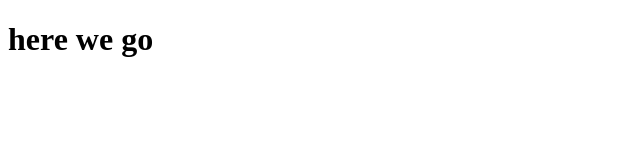
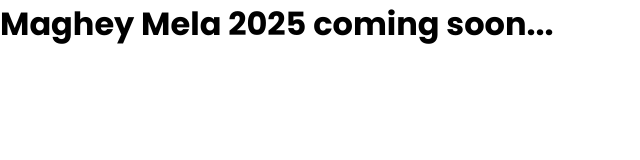
Before and after one commit to IsacSmile/magheymela, a plain HTML site: page index.html in a window 1280 px wide. Shown: the whole page, without its empty margins (0-640 px from the left). Drawn offline with Linux system fonts and the light colour scheme.

Commit message:
starting new project

```diff
--- a/index.html
+++ b/index.html
@@ -4,8 +4,9 @@
     <meta charset="UTF-8">
     <meta name="viewport" content="width=device-width, initial-scale=1.0">
     <title>Maghey Mela 2025</title>
+    <link rel="stylesheet" href="styles.css">
 </head>
 <body>
-    <h1>here we go</h1>
+    <h1>Maghey Mela 2025 coming soon...</h1>
 </body>
 </html>
--- a/styles.css
+++ b/styles.css
@@ -0,0 +1,11 @@
+@import url('https://fonts.googleapis.com/css2?family=Poppins:ital,wght@0,100;0,200;0,300;0,400;0,500;0,600;0,700;0,800;0,900;1,100;1,200;1,300;1,400;1,500;1,600;1,700;1,800;1,900&display=swap');
+
+*{
+    margin: 0;
+    padding: 0;
+    box-sizing: border-box;
+}
+
+body{
+    font-family: "Poppins", serif;
+}
```
